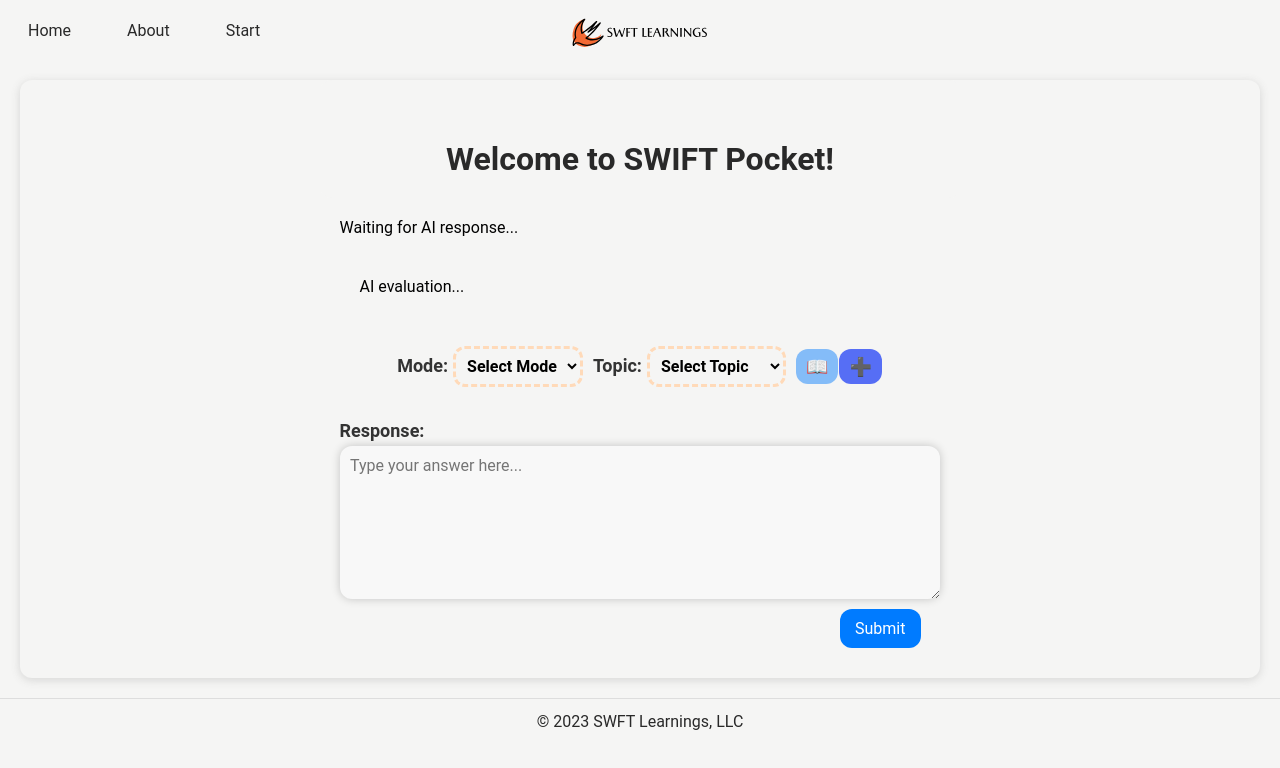
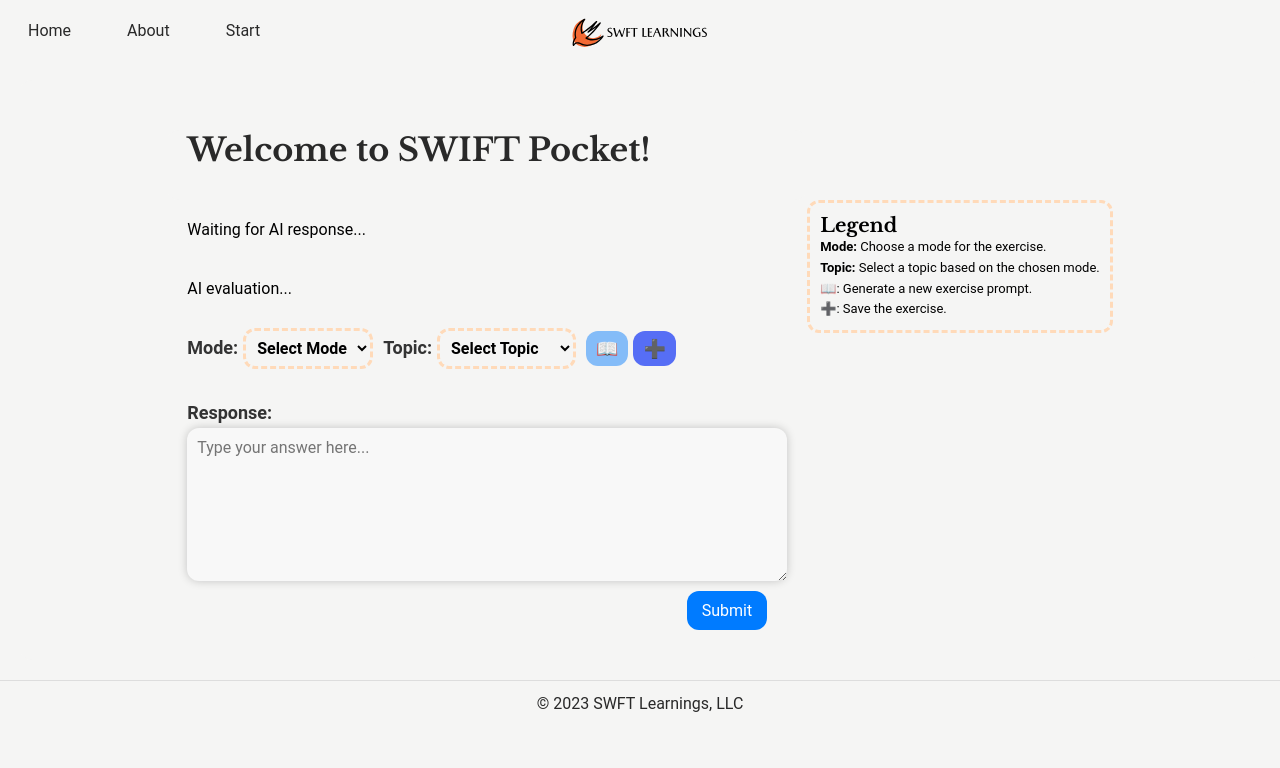
Before and after one commit to GPVcode/SWFTL-project, a React (Create React App) app in the folder client/: page /interface in a window 1280 px wide. Shown: the top 768 px of the page. Built offline with nearby package versions, Linux system fonts and the light colour scheme; a web font is replaced by a local one.

Commit message:
worked on legend

```diff
--- a/client/src/CSS/App.css
+++ b/client/src/CSS/App.css
@@ -47,6 +47,8 @@ h4,
 h5,
 h6 {
   margin: 0;
+  font-family: 'Libre Baskerville', serif;
+
 }
 
 /* Reset links */
@@ -99,9 +101,8 @@ button {
 header {
   background-color: #f5f5f4;
   color: #292929;
-  padding: 60px 20px 20px;
+  padding: 0px 20px 30px;
   border-radius: 12px;
-  text-align: center;
 }
 
 /* Style the main content */
--- a/client/src/CSS/Select.css
+++ b/client/src/CSS/Select.css
@@ -3,24 +3,26 @@
   display: flex;
   flex-direction: column;
   align-items: center;
-  box-shadow: 0 2px 10px rgb(92 92 92 / 20%);
   margin: 20px;
   background-color: #f5f5f4;
   border-radius: 12px;
   max-width: none; /* Add this line to set maximum width */
-
 }
 
 .select {
   display: flex;
-  /* flex-direction: column;
-  align-items: center; */
-  justify-content: center;
   flex-wrap: wrap;
   min-width: 100%;
-  padding-bottom: 20px;
+  padding: 0px 0px 20px 20px;
 }
 
+.content {
+  display: flex;
+  width: -webkit-fill-available;
+  justify-content: center; /* This will create space between legend and worksheet */
+  align-items: flex-start;
+  padding-top: 50px;
+}
 
 .mode {
   display: flex;
@@ -95,27 +97,11 @@
   border-radius: 12px;
   cursor: pointer;
   transition: 0.4s ease-in;
-  margin-right: 1px
+  margin-right: 5px
 }
 
 .generate-excercise-btn:hover{
   background-color: #0056b3;
-}
-
-.recall-btn {
-  background-color: #ae00ff;
-  padding: 7px 10px;
-  font-size: 18px;
-  color: #fff;
-  border: none;
-  border-radius: 12px;
-  cursor: pointer;
-  transition: 0.4s ease-in;
-
-}
-
-.recall-btn:hover {
-  background-color: #4a026c;
 }
 
 .save-btn {
@@ -127,7 +113,7 @@
   border-radius: 12px;
   cursor: pointer;
   transition: 0.4s ease-in;
-  margin-right: 1px;
+  /* margin-right: 3px; */
 }
 
 .save-btn:hover {
@@ -136,23 +122,14 @@
 
 /* Response Section */
 .response{
-	/* background-color: #94944a; */
-    	padding: 20px;
-	    max-width: 600px;
-    	min-width: 601px;
-}
-.solution-response{
   padding: 20px;
-  max-width: 600px;
-  margin: 0 20px 20px 20px;
+	max-width: 600px;
   min-width: 601px;
 }
 
 .solution-response {
-  /* background-color: #94944a; */
   padding: 20px;
   max-width: 600px;
-  margin: 0 20px 20px 20px;
   min-width: 601px;
 }
 
@@ -224,10 +201,23 @@
   background-color: #0056b3;
 }
 
-
-
+.worksheet{
+  max-width: 800px;
+}
+.legend{
+  /* max-width: 200px; */
+  border: #FFDAB9;
+  border-style: dashed;
+  border-radius: 12px;
+  padding: 10px;
+  margin-top: 70px;
+}
+.content .legend{
+  font-size: small;
+}
 /* Media query for mobile */
 @media screen and (max-width: 768px) {
+
   .select {
     display: flex;
     flex-direction: column;
--- a/client/src/components/About/About.jsx
+++ b/client/src/components/About/About.jsx
@@ -18,6 +18,7 @@ const About = () => {
                 </p>
             </div>
 
+
             <div className="team-members">
                 <img src={require('../../assets/Selfie.jpg')} alt="Team Member 1" className="Me" />
                 <h3>Meet The Team</h3>
--- a/client/src/components/About/OurStory.jsx
+++ b/client/src/components/About/OurStory.jsx
@@ -15,16 +15,17 @@ const OurStory = () => {
             <br/><br/>
             Swift Learnings leverages the power of artificial intelligence (AI) to provide tailored feedback and insights, making the learning experience dynamic and personalized. It's not just about technology; it's about the people — the learners who would join us on this voyage. We envisioned a space where minds could roam freely, where questions were welcomed, and where every "aha" moment was celebrated.
             <br/><br/>
+            But we didn't stop there. Recognizing the profound impact of self-reflective journaling on the learning process, we integrated this transformative practice into Swift Learnings. Now, learners have the opportunity to not only absorb knowledge but to also engage with it on a personal level. Journaling prompts provide a space for introspection, allowing learners to connect their own experiences and insights to the material at hand.
+            <br/><br/>
             Collaboration became the cornerstone of our endeavor. We sought out educators, designers, and enthusiasts who shared our vision. Their insights, expertise, and unwavering support were the driving force behind the app's evolution.
             <br/><br/>
             Today, as I gaze upon the realization of this labor of love, I am filled with gratitude. Swift Learnings stands as a testament to the belief that learning should be an adventure — a journey that sparks curiosity, fosters understanding, and leaves an indelible mark on the hearts and minds of those who embark upon it.
             <br/><br/>
             This app is not merely a tool; it is a companion in the pursuit of knowledge, a guide through the wondrous world of comprehension. It is the embodiment of a dream, a vision brought to life through determination, passion, and an unwavering belief in the transformative power of education.
-            <br/><br/>
-            As you embark on your own journey through Swift Learnings, know that you are part of a community that cherishes learning. Together, we celebrate the joy of discovery, the thrill of understanding, and the boundless potential that lies within each and every one of us.
             <br/>
-            Welcome to Swift Learnings — a place where learning knows no bounds, and where every page is an invitation to explore, discover, and grow.
+            As you embark on your own journey through Swift Learnings, know that you are part of a community that cherishes learning. Together, we celebrate the joy of discovery, the thrill of understanding, and the boundless potential that lies within each and every one of us. Welcome to Swift Learnings — a place where learning knows no bounds, and where every page is an invitation to explore, discover, and grow.
         </p>
+
     </div>
   )
 }
--- a/client/src/components/Interface/Interface.jsx
+++ b/client/src/components/Interface/Interface.jsx
@@ -1,15 +1,13 @@
 import React, { useState } from 'react';
 import '../../CSS/Select.css'; // Import your custom CSS for styling
 import { useDispatch, useSelector } from 'react-redux';
+import { Link } from 'react-router-dom';
 import {
     setResponse,
     setAiEvaluation,
     selectOpenAIResponse,
     selectAiEvaluation,
 } from '../../slices/openaiSlice';
-import {
-    selectSavedExercises,
-} from '../../slices/exerciseSlice';
 import reactHTMLParser from 'react-html-parser';
 // import ExerciseList from '../Exercises/ExerciseList';
 
@@ -18,20 +16,19 @@ const Interface = () => {
     const dispatch = useDispatch();
     const response = useSelector(selectOpenAIResponse);
     const aiEvaluation = useSelector(selectAiEvaluation);
-    const savedExercises = useSelector(selectSavedExercises);
 
-    console.log("savedExercises", savedExercises);
 
     const [selectedTopic, setSelectedTopic] = useState(''); // Initialize with an empty string
     const [isLoading, setIsLoading] = useState(false); // Add a state variable for loading
-    const [userAnswer, setUserAnswer] = useState('')
-    const [ mode, setMode ] = useState('')
+    const [userAnswer, setUserAnswer] = useState('');
+    const [ mode, setMode ] = useState('');
 
+    console.log("mode: ", mode)
     const handleGenerateTopic = async () => {
         if (selectedTopic !== '' && mode !== '') {
             setIsLoading(true);
 
-            if (mode === 'Reading Comprehension' && selectedTopic !== '') {
+            if (mode === 'Reading' && selectedTopic !== '') {
                 setUserAnswer('1.\n2.\n3.\n4.\n'); // Set userAnswer for Reading mode and valid topic
             } else if(mode === 'Journaling' && selectedTopic !== ''){
                 setUserAnswer('');
@@ -135,6 +132,9 @@ const Interface = () => {
 
   return (
     <div className="app-container">
+        <div className="content">
+
+
             <div className="worksheet">
                 <header>
                         <h1>Welcome to SWIFT Pocket!</h1>
@@ -246,9 +246,25 @@ const Interface = () => {
                 </div>
             </div>
 
-        <div className="exercise-list">
-            {/* <ExerciseList mode={mode} /> */}
+            <div className="legend">
+                        <h2>Legend</h2>
+                        <p>
+                            <strong>Mode:</strong> Choose a mode for the exercise.
+                        </p>
+                        <p>
+                            <strong>Topic:</strong> Select a topic based on the chosen mode.
+                        </p>
+                        <p className='legend-generate-excercise-btn'>
+                            📖: Generate a new exercise prompt.
+                        </p>
+                        <p className='legend-save-btn'>
+                        ➕: Save the exercise.
+                        </p>
             </div>
+
+        </div>
+
+
 
    </div>
     );
```
Also changed, not shown: 1 other file (tests, documents, lock files or other folders). Lines whose indentation alone changed are shown as unchanged.
